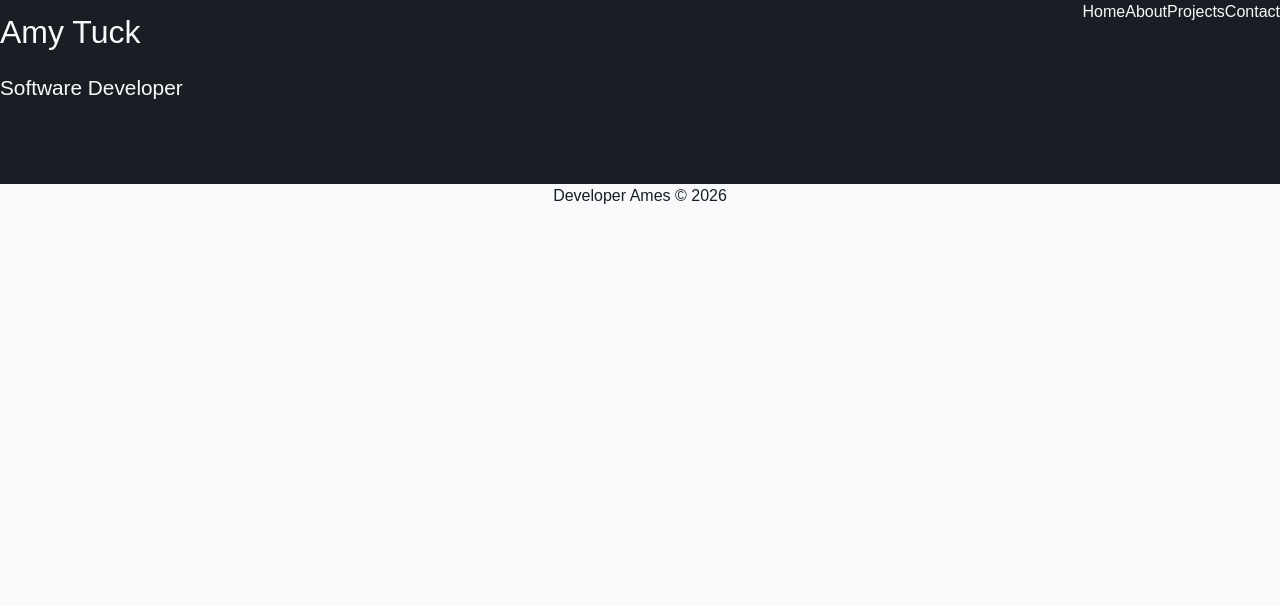
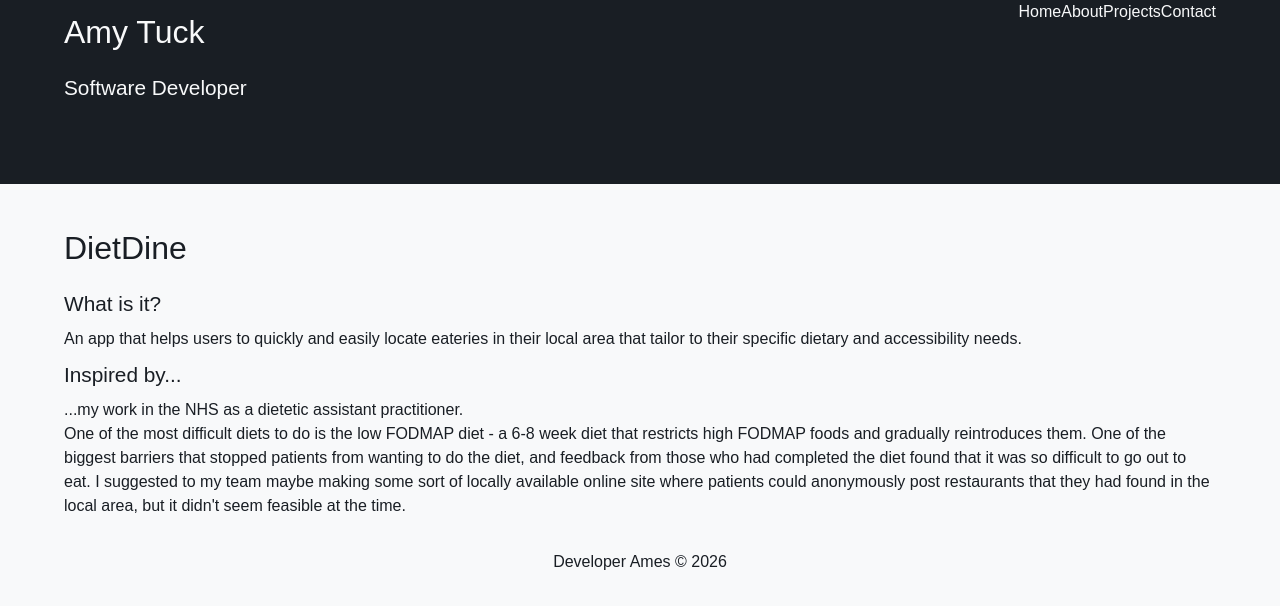
Before and after one commit to DeveloperAmes/portfolio, a Next.js app: page /projects/1 in a window 1280 px wide. Shown: the top 606 px of the page. Built offline with nearby package versions, Linux system fonts and the light colour scheme.

Commit message:
feat: add text content to project 1

```diff
--- a/src/app/projects/1/page.js
+++ b/src/app/projects/1/page.js
@@ -1,3 +1,28 @@
 export default function Project1() {
-  return;
+  return (
+    <main>
+      <section>
+        <h1>DietDine</h1>
+        <h2>What is it?</h2>
+        <p>
+          An app that helps users to quickly and easily locate eateries in their
+          local area that tailor to their specific dietary and accessibility
+          needs.
+        </p>
+        <h3>Inspired by...</h3>
+        <p>
+          ...my work in the NHS as a dietetic assistant practitioner.
+          <br />
+          One of the most difficult diets to do is the low FODMAP diet - a 6-8
+          week diet that restricts high FODMAP foods and gradually reintroduces
+          them. One of the biggest barriers that stopped patients from wanting
+          to do the diet, and feedback from those who had completed the diet
+          found that it was so difficult to go out to eat. I suggested to my
+          team maybe making some sort of locally available online site where
+          patients could anonymously post restaurants that they had found in the
+          local area, but it didn&apos;t seem feasible at the time.
+        </p>
+      </section>
+    </main>
+  );
 }
--- a/src/app/styles/header.module.css
+++ b/src/app/styles/header.module.css
@@ -1,4 +1,5 @@
 .header {
+  padding: 0 4rem;
   width: 100%;
   display: flex;
   flex-direction: row;
```
Also changed, not shown: src/app/components/ProjectPage.jsx (added).
